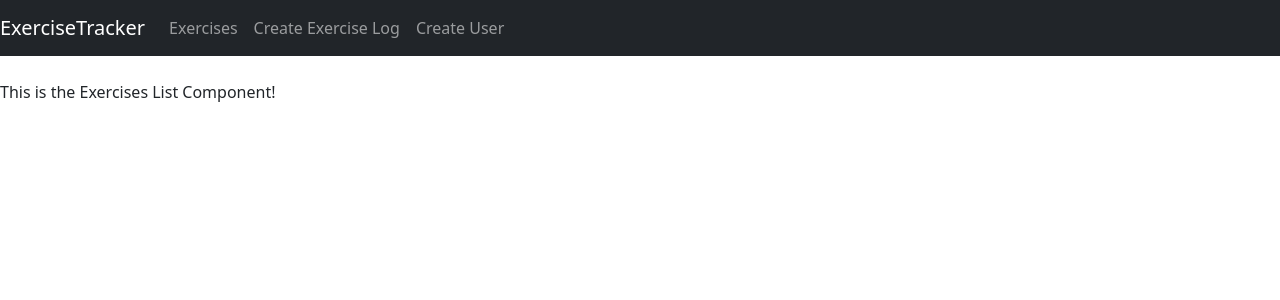
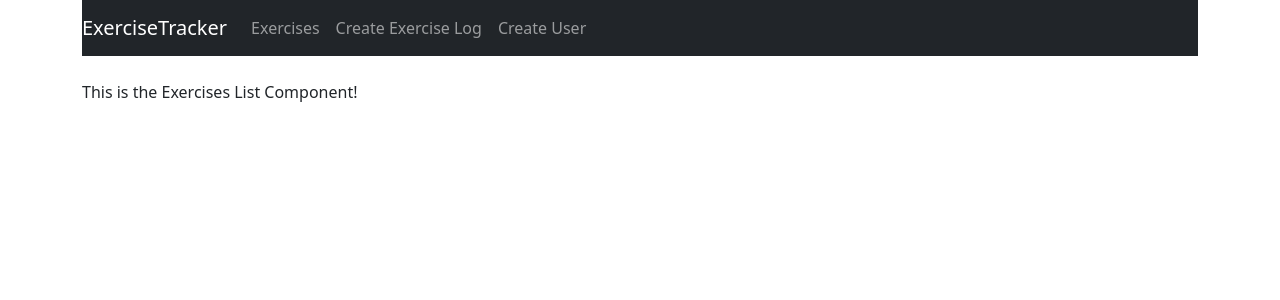
Before and after one commit to chrysanthemum027/exercise-tracker, a React (Create React App) app: page / in a window 1280 px wide. Shown: the top 300 px of the page. Built offline with nearby package versions, Linux system fonts and the light colour scheme.

Commit message:
Update App.js

```diff
--- a/src/App.js
+++ b/src/App.js
@@ -11,14 +11,16 @@ import CreateUser from './components/create-user.component';
 function App() {
   return (
     <Router>
-      <Navbar />
-      <br />
-      <Routes>
-        <Route path='/' element={<ExercisesList />}></Route>
-        <Route path='/edit/:id' element={<EditExercise/>} ></Route>
-        <Route path='/create' element={<CreateExercise/>} ></Route>
-        <Route path='/user' element={<CreateUser/>} ></Route>
-      </Routes>
+      <div className='container'>
+        <Navbar />
+        <br />
+        <Routes>
+          <Route path='/' element={<ExercisesList />}></Route>
+          <Route path='/edit/:id' element={<EditExercise />} ></Route>
+          <Route path='/create' element={<CreateExercise />} ></Route>
+          <Route path='/user' element={<CreateUser />} ></Route>
+        </Routes>
+      </div>
     </Router>
   );
 }
```
